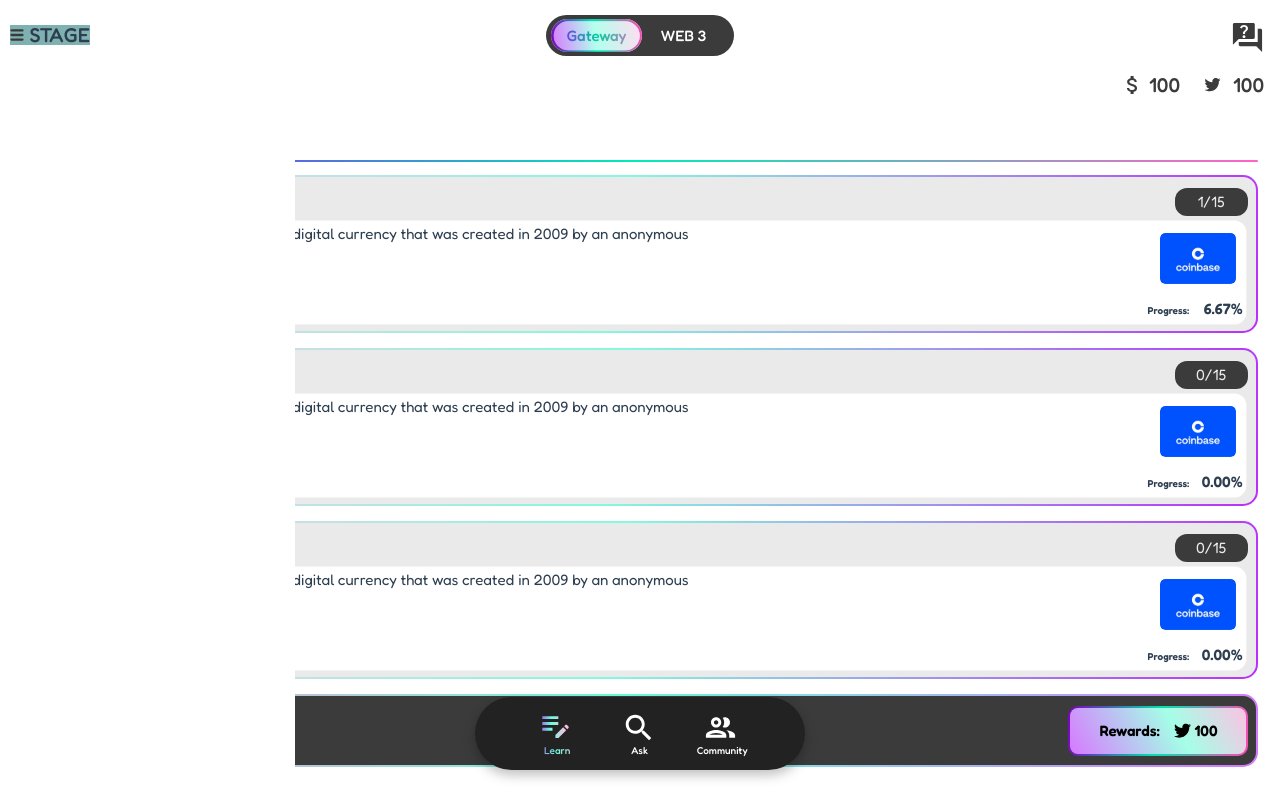
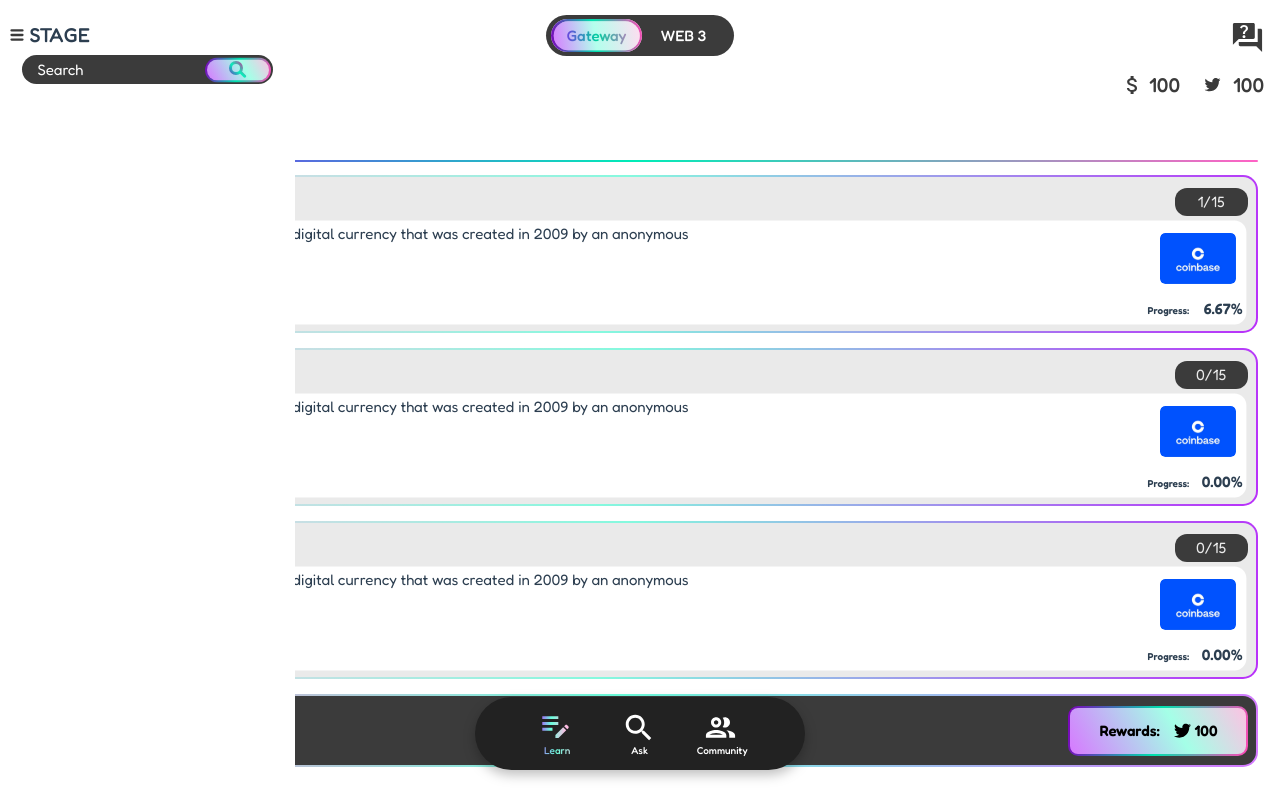
Before and after one commit to 0xDaffodi/learniverse, a Vue app: page / in a window 1280 px wide. Built offline with nearby package versions, Linux system fonts and the light colour scheme.

Commit message:
add stage search style

```diff
--- a/src/App.vue
+++ b/src/App.vue
@@ -18,7 +18,8 @@ function toggleStageVisibility() {
 <!--TODO: 修改*HEADER FOOTER的弹性布局以应对网页版本-->
 <!--TODO: 在移动端中，部分SVG图片会显示出模糊的样式，还不知原因-->
 <!--TODO: 删除vue模版文件中的vue组件-->
-<!--TODO: PWA应用的背景还可以过度滑动，但是例如sosovalue就没有这个问题-->
+<!--TODO: PWA应用的背景还可以过度滑动，但是例如sosovalue就没有这个问题/-->
+<!--TODO: 应用中部分渐变等效果是通用的，应该独立出来，许多类可以直接继承这种格式，不用每个按钮都写一遍-->
 <template>
   <Header :toggleStageVisibility="toggleStageVisibility"/>
 
--- a/src/components/Stage.vue
+++ b/src/components/Stage.vue
@@ -1,5 +1,6 @@
 <script setup>
 import StageButton from "@/components/StageButton.vue";
+import StageSearch from "@/components/StageSearch.vue";
 defineProps({
   toggleStageVisibility: {
     type: Function,
@@ -11,6 +12,7 @@ defineProps({
 <template>
   <div class="stageParent">
     <StageButton left="10px" top="25px" :toggleStageVisibility="toggleStageVisibility"/>
+    <StageSearch />
   </div>
 </template>
 
@@ -23,6 +25,8 @@ defineProps({
   top: 0;
   z-index: 15;
   background: white;
+  padding:  0 1.4rem;
+  overflow: hidden;
   /*定位背景c*/
   /*background: rgba(0, 100, 100, 0.5);*/
 }
--- a/src/components/StageButton.vue
+++ b/src/components/StageButton.vue
@@ -31,7 +31,7 @@ defineProps({
   left: 20px;*/
   font-family: Fredoka-Medium;
   font-size: 20px;
-  background: rgba(0, 100, 100, 0.5);
+  /*background: rgba(0, 100, 100, 0.5);*/
 }
 .stageButtonText {
   position: absolute;
--- /dev/null
+++ b/src/components/StageSearch.vue
@@ -0,0 +1,52 @@
+<script setup>
+
+</script>
+
+<template>
+  <div class="stageSearchParent">
+    <div class="stageSearchTitle">Search</div>
+    <div class="stageSearchButtonPanel">
+      <img class="stageSearchButtonIcon" alt="" src="/stageSearch_icon.svg"/>
+    </div>
+  </div>
+</template>
+
+<style scoped>
+.stageSearchParent {
+  width: 100%;
+  height: 29.3px;
+  top: 55px;
+  position: relative;
+  border-radius: 30px;
+  background: #3B3B3B;
+}
+.stageSearchTitle {
+  position: absolute;
+  left: 15px;
+  color: white;
+  font-family: Fredoka-Regular;
+  font-size: 15px;
+  top: 50%;
+  transform: translateY(-50%);
+  /*background: rgba(0, 255, 255, 0.2);*/
+}
+.stageSearchButtonPanel {
+  position: absolute;
+  width: 66px;
+  height: 25px;
+  right: 2px;
+  top: 50%;
+  transform: translateY(-50%);
+  border: 2px solid transparent;
+  border-radius: 30px;
+  background-clip: padding-box, border-box;
+  background-origin: padding-box, border-box;
+  background-image: linear-gradient(240deg, #fdc2e3, #a4ffe7 40%, #d779ff), linear-gradient(280deg, #FF46B5, #00E2AE, #7F00BB);
+}
+.stageSearchButtonIcon {
+  position: absolute;
+  left: 50%;
+  top: 50%;
+  transform: translate(-50%, -50%);
+}
+</style>
```
Also changed, not shown: src/components/LearningChapter.vue (+0 -20 lines), public/stageSearch_icon.svg (added).
